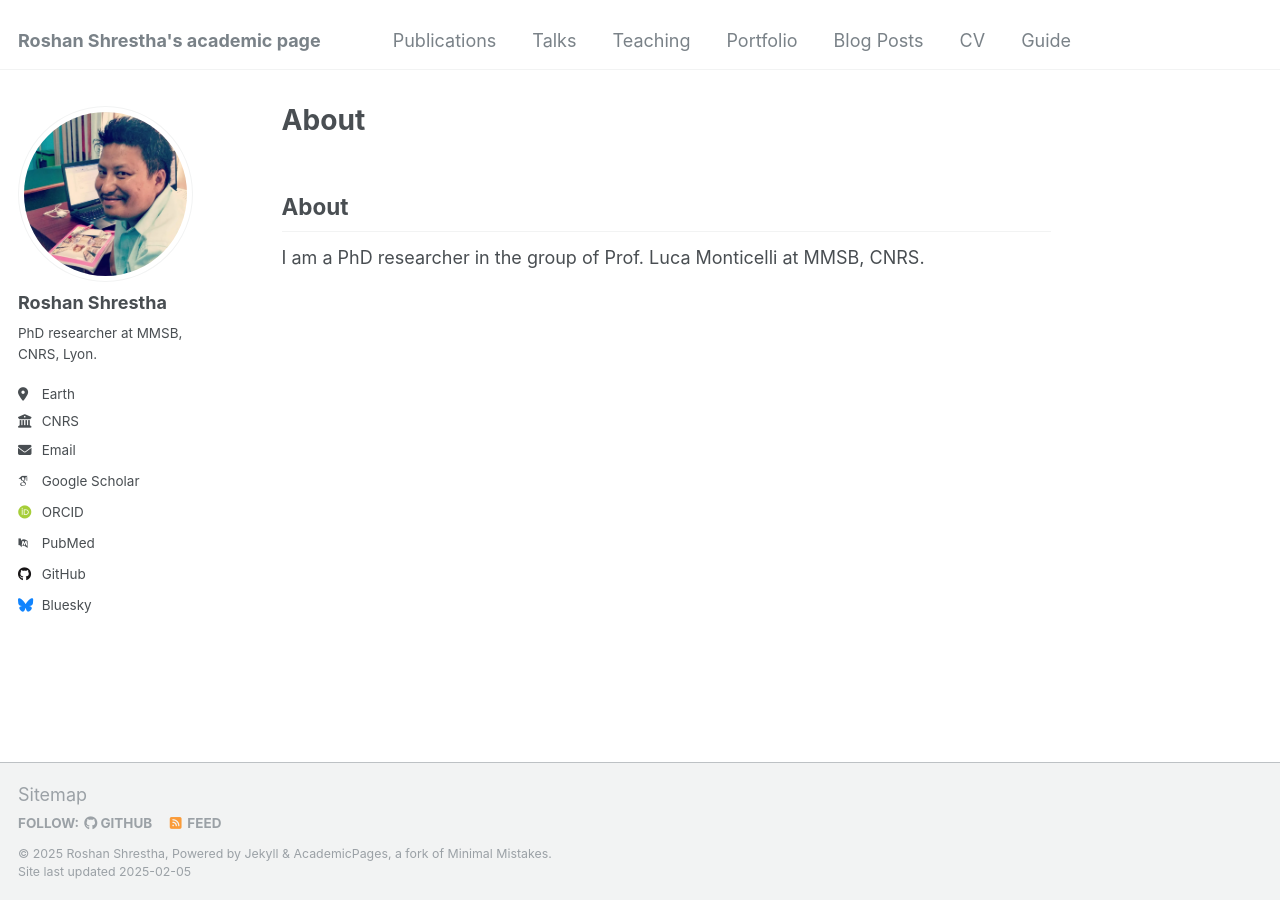
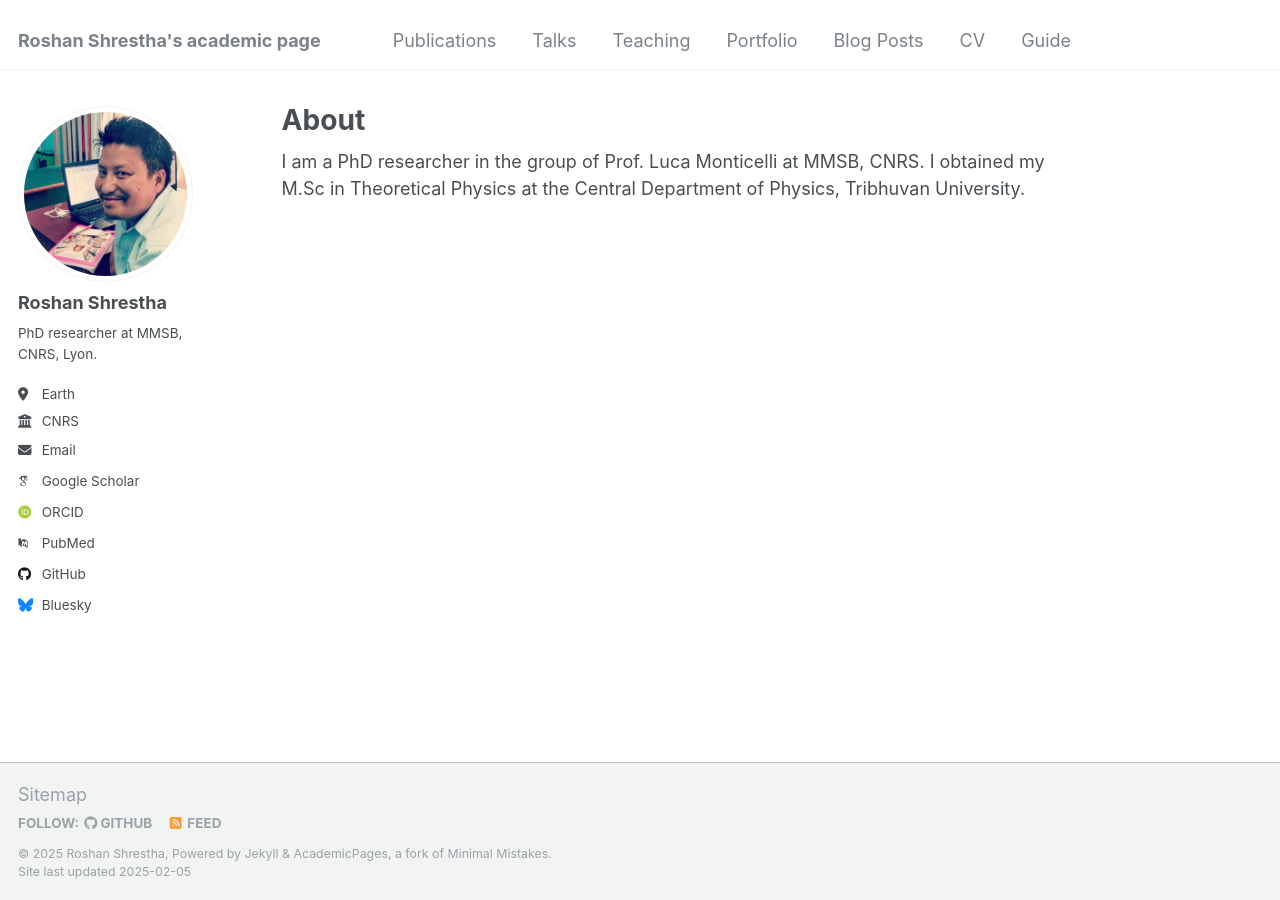
Before and after one commit to roshan2004/roshan2004.github.io, a Jekyll site: the page built from _pages/about.md, in a window 1280 px wide. Built offline with Jekyll 4.4.1, drawn with Linux system fonts in a browser that asks for light colours; some web fonts are replaced; our own code applies the rules of GitHub Pages for plain Markdown files.

Commit message:
Update about.md

```diff
--- a/_pages/about.md
+++ b/_pages/about.md
@@ -1,10 +1,11 @@
 ---
 permalink: /
+title: "About"
+excerpt: "About"
 author_profile: true
 redirect_from:
   - /about/
   - /about.html
 ---
 
-## About
-I am a PhD researcher in the group of Prof. Luca Monticelli at MMSB, CNRS.
+I am a PhD researcher in the group of Prof. Luca Monticelli at MMSB, CNRS. I obtained my M.Sc in Theoretical Physics at the Central Department of Physics, Tribhuvan University.
```
